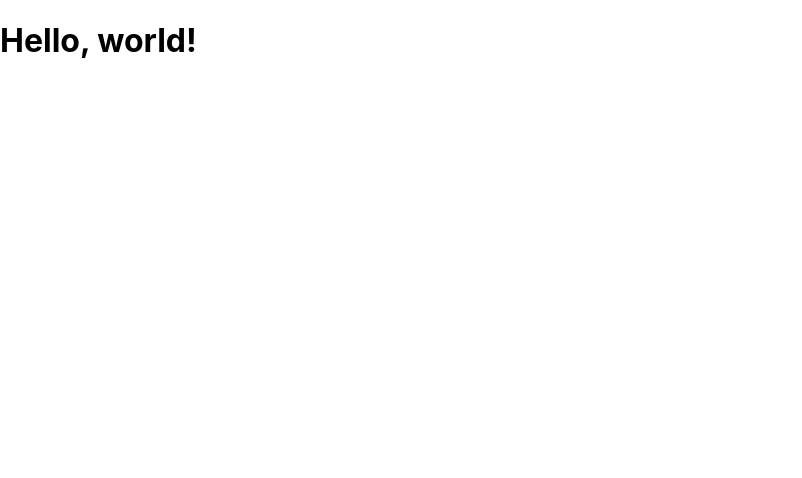
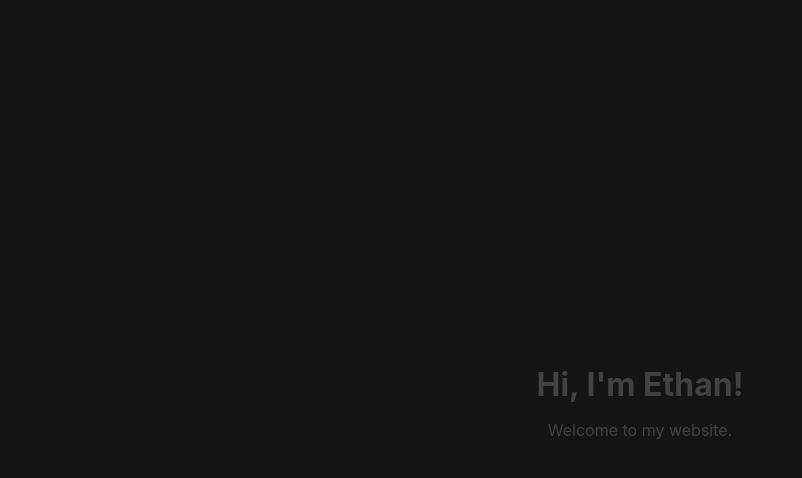
Before and after one commit to ethanratnofsky/Portfolio-Website, a React (Create React App) app: page / in a window 1280 px wide. Shown: the top 478 px of the page, without its empty margins (0-802 px from the left). Built offline with nearby package versions, Linux system fonts and the light colour scheme.

Commit message:
Revert "Adjusted default animation timing"
This reverts commit 3bcc420352e6bfad0acb1c60d6bbc7a38aaa6e33.

```diff
--- a/src/App.js
+++ b/src/App.js
@@ -1,17 +1,9 @@
-import { useState } from "react";
-
-import Greeting from "./components/Greeting";
+import Greeting from './components/Greeting'
 
 function App() {
-  const [isGreeting, setIsGreeting] = useState(true);
-
-  const handleOnFinished = () => {
-    setIsGreeting(false);
-  };
-
-  return (isGreeting ? <Greeting title="Hi, I'm Ethan!" subtitle="Welcome to my website." onFinished={handleOnFinished} /> :
+  return (
     <div className="App">
-      <h1>Hello, world!</h1>
+      <Greeting title="Hi, I'm Ethan!" subtitle="Welcome to my website." />
     </div>
   );
 }
--- a/src/components/Greeting.css
+++ b/src/components/Greeting.css
@@ -4,6 +4,7 @@
     flex-direction: column;
     align-items: center;
     justify-content: center;
+    color: white;
 }
 
 .greetingTitle {
@@ -16,7 +17,7 @@
 }
 
 .fadeIn {
-    animation: fade-in 2s;
+    animation: fade-in 3s;
     animation-fill-mode: forwards;
 }
 
--- a/src/components/Greeting.js
+++ b/src/components/Greeting.js
@@ -1,36 +1,44 @@
-import { useEffect } from 'react';
+import { useEffect, useState } from 'react';
 
 import './Greeting.css';
 
-function Greeting({ title, subtitle, duration = 4000, subtitleDelay = 1500, onFinished }) {
+function Greeting({ title, subtitle, duration = 5000, subtitleDelay = 2000 }) {
+    const [isVisible, setIsVisible] = useState(true);
+
+    const greetingElement = (
+        <header className="greetingContainer" >
+            <h1 className="greetingTitle" >{title}</h1>
+            <p className="greetingSubtitle" >{subtitle}</p>
+        </header>
+    );
+
     useEffect(() => {
+        if (isVisible) {
             const titleElement = document.querySelector(".greetingTitle");
             const subtitleElement = document.querySelector(".greetingSubtitle");
 
             // Fade in title
             titleElement.classList.add("fadeIn");
 
-        // Fade in subtitle after subtitleDelay (default: 1500 ms)
+            // Fade in subtitle after subtitleDelay (default: 2000ms)
             setTimeout(() => {
                 subtitleElement.classList.add("fadeIn");
             }, subtitleDelay);
 
-        // Fade out title and subtitle after specified duration (default: 4000 ms)
+            // Fade out title and subtitle after specified duration (default: 5000ms)
             setTimeout(() => {
                 titleElement.classList.replace("fadeIn", "fadeOut");
                 subtitleElement.classList.replace("fadeIn", "fadeOut");
             }, duration);
 
-        // call onFinished function after finished (fade out takes 1000 ms)
-        setTimeout(onFinished, duration + 1000);
+            // Hide component after finished (fade out takes 1000ms)
+            setTimeout(() => {
+                setIsVisible(false);
+            }, duration + 1000);
+        };
     });
 
-    return (
-        <header className="greetingContainer" >
-            <h1 className="greetingTitle" >{title}</h1>
-            <p className="greetingSubtitle" >{subtitle}</p>
-        </header>
-    );
+    return isVisible ? greetingElement : null;
 };
 
 export default Greeting;
--- a/src/index.css
+++ b/src/index.css
@@ -1,5 +1,5 @@
 body {
-  background-color: white;
+  background-color: rgb(20, 20, 20);
   margin: 0;
   font-family: -apple-system, BlinkMacSystemFont, 'Segoe UI', 'Roboto', 'Oxygen',
     'Ubuntu', 'Cantarell', 'Fira Sans', 'Droid Sans', 'Helvetica Neue',
```
Lines whose indentation alone changed are shown as unchanged.
